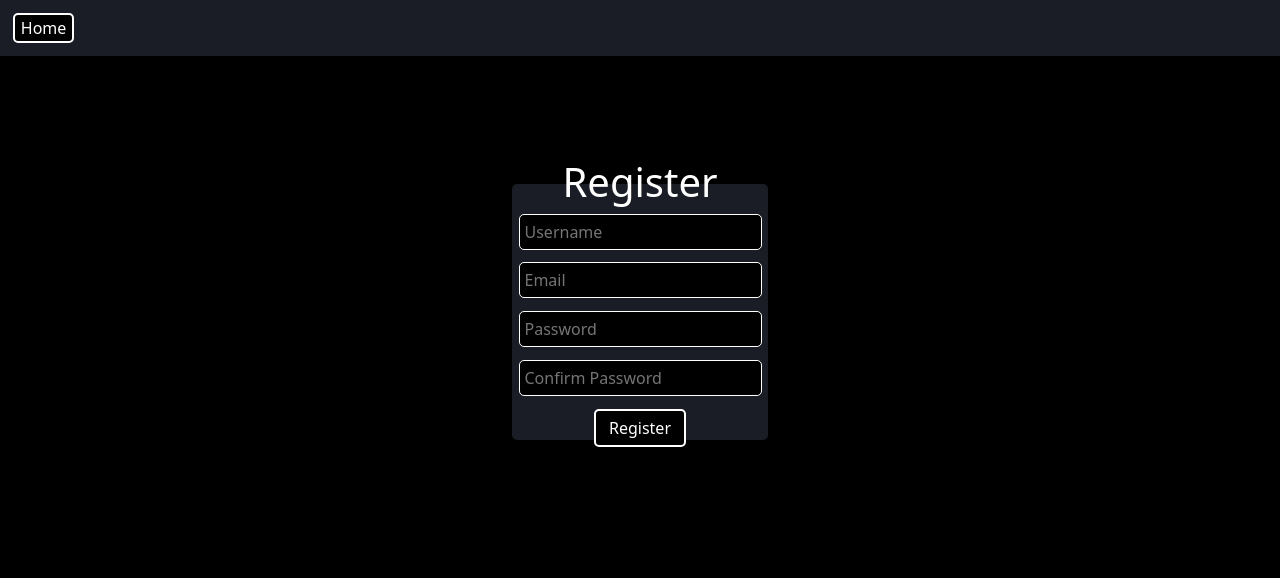
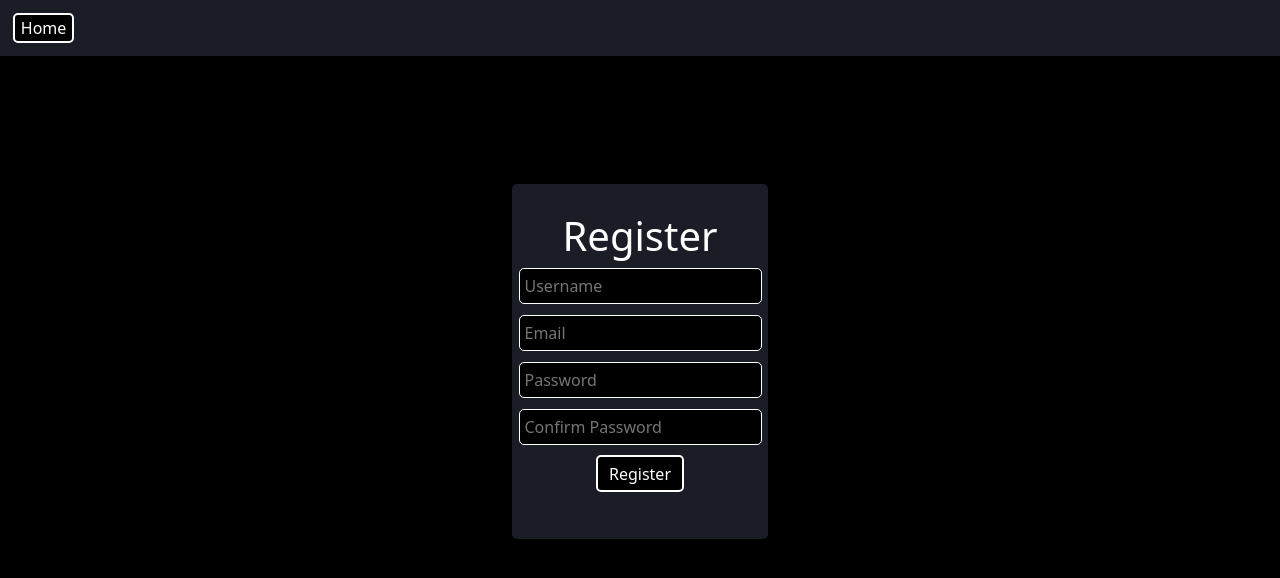
Before and after one commit to thanatoast03/CSE368-Project, a React (Vite) app in the folder reactjs/: page /register in a window 1280 px wide. Shown: the top 578 px of the page. Built offline with nearby package versions, Linux system fonts and the light colour scheme.

Commit message:
more padding for register box

```diff
--- a/reactjs/src/webpages/register.css
+++ b/reactjs/src/webpages/register.css
@@ -46,12 +46,13 @@
 .registerForm {
     background-color: #1a1d25;
     width: 32vh;
-    height: 32vh;
+    max-width: 90%;
     display: flex;
-    border-radius: 5px;
     flex-direction: column;
     align-items: center;
     justify-content: center;
+    border-radius: 5px;
     gap: 5%;
+    padding: 20px;
     margin-top: 10%;
 }
```
